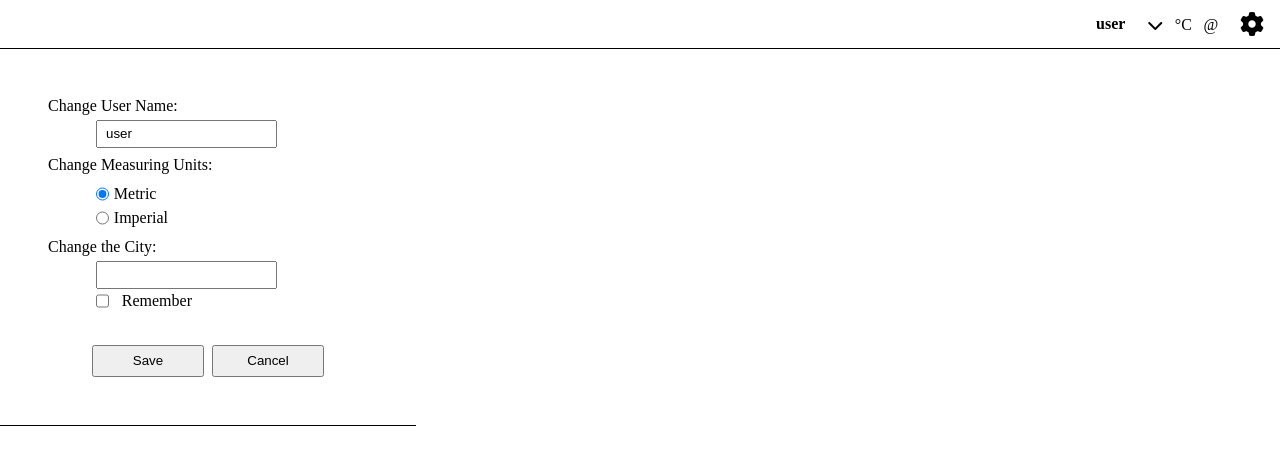
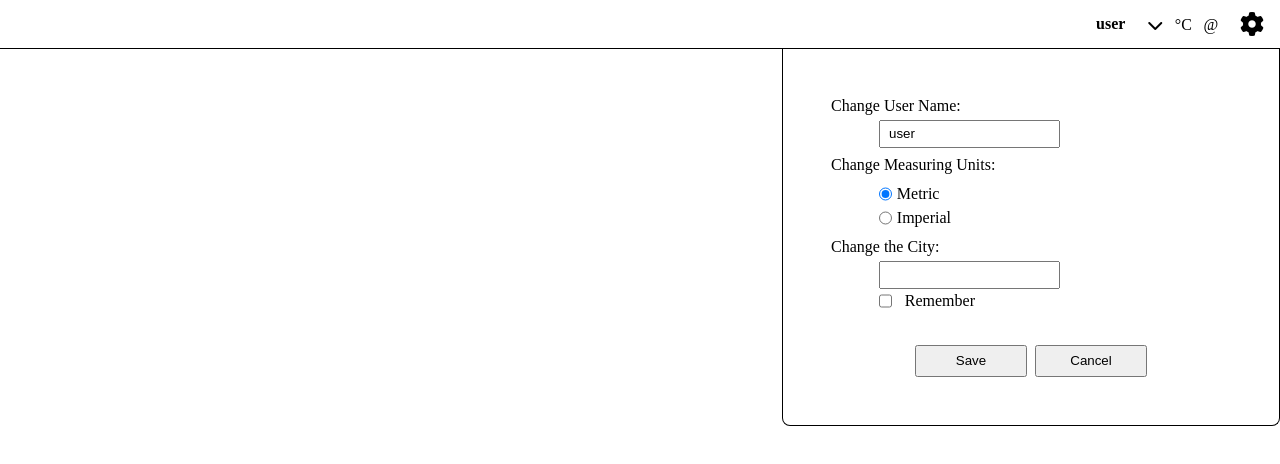
Before and after one commit to DainiusMI/Personal-Panel, a React (Vite) app: page / in a window 1280 px wide. Shown: the top 464 px of the page. Built offline with nearby package versions, Linux system fonts and the light colour scheme; no server answers.

Commit message:
userData to LocalStorage

```diff
--- a/src/App.jsx
+++ b/src/App.jsx
@@ -19,15 +19,29 @@ export default function App() {
   }
 
 
-  const [userData, setUserData] = useState({
+  const [userData, setUserData] = useState(fromLocalStorage() || {
     user_ip: "",
     user_name: "user",
     units: "metric",
     city_name: "",
-    manual_city: false,
+    city_remember: false,
     errors: []
   })
+
   userData.errors.length > 0 && console.log(userData.errors)
+
+  //localStorage.clear()
+
+  function toLocalStorage() {
+    localStorage.setItem("personal_panel", JSON.stringify(userData))
+  }
+  useEffect(() => {
+    toLocalStorage()
+  }, [userData])
+  function fromLocalStorage() {
+    return JSON.parse(localStorage.getItem("personal_panel"))
+  }
+
   // get IP
   useEffect(() => {
     fetch("https://api.bigdatacloud.net/data/client-ip").
@@ -74,6 +88,7 @@ export default function App() {
             }
         }).
         then(data => {
+          if (userData.city_remember === false) {
             setUserData(prevData => ({
                   ...prevData,
                   country_name: data.country_name,
@@ -82,6 +97,7 @@ export default function App() {
                   latitude: data.latitude,
                   longitude: data.longitude,
               }))
+          }
         })
     }
 
@@ -102,17 +118,3 @@ export default function App() {
     </div>
   )
 }
-
-
-
-  //localStorage.clear()
-
-/*
-  function toLocalStorage() {
-
-    localStorage.setItem("personal_panel", JSON.stringify(userData))
-  }
-  function fromLocalStorage() {
-    return JSON.parse(localStorage.getItem("personal_panel"))
-  }
-  */
--- a/src/assets/components/Settings.jsx
+++ b/src/assets/components/Settings.jsx
@@ -6,13 +6,15 @@ export default function Settings({api_keys, userData, setUserData}) {
     const [settingsData, setSettingsData] = useState({
         user_name: "",
         units: "",
-        city_name: ""
+        city_name: "",
+        city_remember: false
     })
     useEffect(() => {
         setSettingsData({
             user_name: userData.user_name,
             units: userData.units,
-            city_name: userData.city_name
+            city_name: userData.city_name,
+            city_remember: userData.city_remember
         })
     }, [userData.user_name, userData.units, userData.city_name])
 
@@ -114,7 +116,13 @@ export default function Settings({api_keys, userData, setUserData}) {
                         />
                 </label>
                 <label htmlFor="city_remember">
-                    <input type="checkbox" name="city_remember" id="city_remember" />
+                    <input
+                        type="checkbox"
+                        name="city_remember"
+                        id="city_remember"
+                        checked={settingsData.city_remember}
+                        onChange={handleChange}
+                    />
                     Remember
                 </label>
             </div>
--- a/src/assets/css/Settings.css
+++ b/src/assets/css/Settings.css
@@ -1,12 +1,16 @@
 .settings {
-  width: 20rem;
+  width: 25rem;
   display: flex;
   flex-direction: column;
   align-items: flex-start;
   justify-content: flex-end;
   gap: 0.5rem;
   padding: 3rem;
+  border-inline: 1px solid black;
   border-bottom: 1px solid black;
+  border-radius: 0 0 0.5rem 0.5rem;
+  position: absolute;
+  right: 0;
 }
 .settings label {
   display: flex;
--- a/src/assets/css/index.css
+++ b/src/assets/css/index.css
@@ -1,4 +1,9 @@
 * {
   padding: 0;
   margin: 0;
+}
+
+.App {
+  width: 100vw;
+  position: relative;
 }/*# sourceMappingURL=index.css.map */
--- a/src/assets/scss/Settings.scss
+++ b/src/assets/scss/Settings.scss
@@ -2,12 +2,17 @@
 
 
 .settings {
-    width: 20rem;
+    width: 25rem;
     @include flex(column, flex-start, flex-end);
     gap: .5rem;
     padding: 3rem;
+
+    border-inline: 1px solid black;
     border-bottom: 1px solid black;
+    border-radius: 0 0 .5rem .5rem;
 
+    position: absolute;
+    right: 0;
     label {
         @include flex(row, center, flex-start);
         gap: .3rem;
--- a/src/assets/scss/index.scss
+++ b/src/assets/scss/index.scss
@@ -3,3 +3,9 @@
     padding: 0;
     margin: 0;
 }
+
+.App {
+    width: 100vw;
+
+    position:  relative;
+}
```
Also changed, not shown: 2 other files (tests, documents, lock files or other folders). Lines whose indentation alone changed are shown as unchanged.
